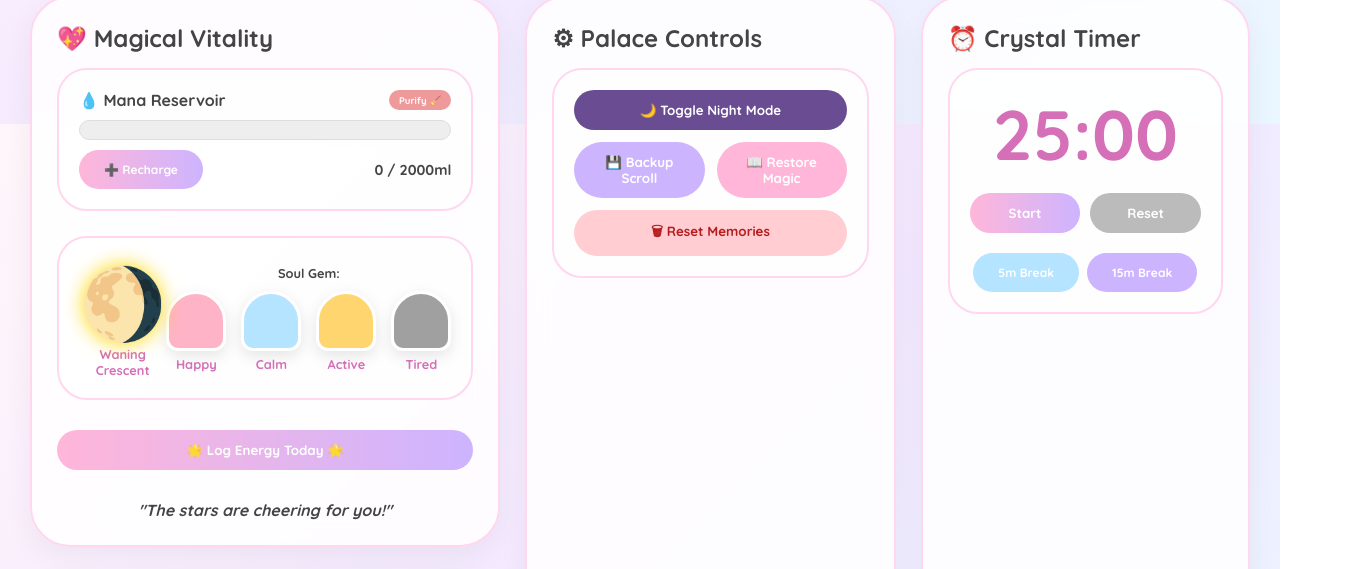
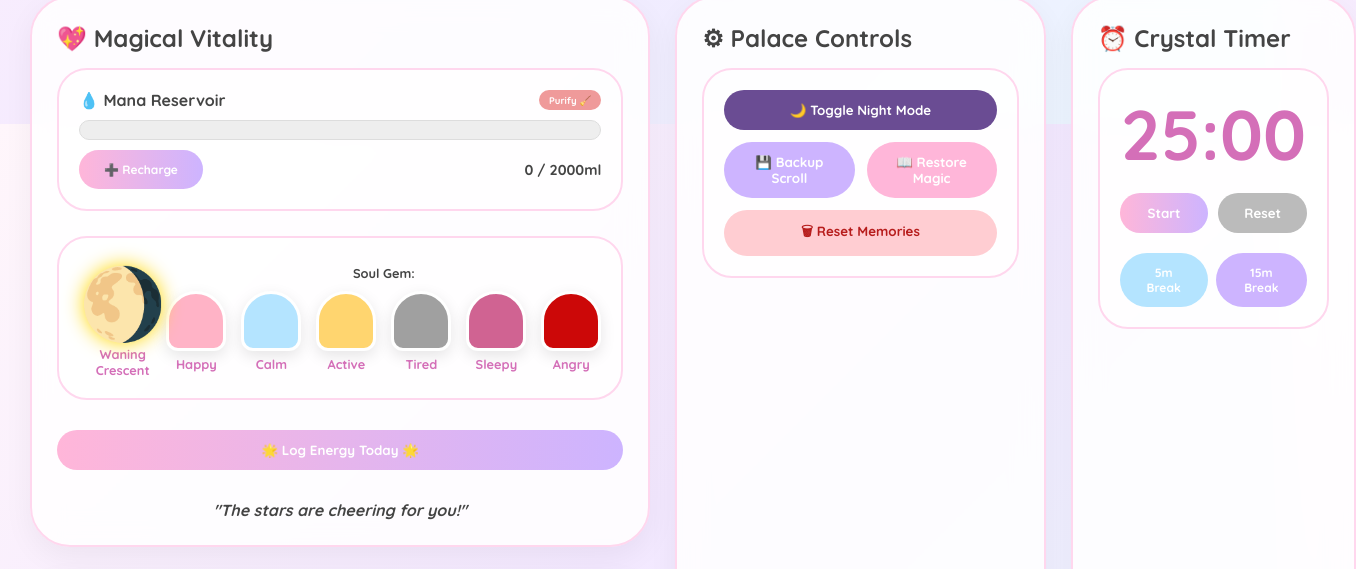
Before and after one commit to ihnaa/lifeos2, a plain HTML site: page index.html in a window 1280 px wide. Shown: the part 676-1245 px from the top of the page, 1356 px wide, since content can reach past the window. Drawn offline with Linux system fonts and the light colour scheme.

Commit message:
Update index.html

```diff
--- a/index.html
+++ b/index.html
@@ -811,7 +811,33 @@
                                 </span>
 
                             </div>
-
+                               <div class="gem-unit">
+
+                                <div
+                                    class="gem"
+                                    style="background:#D06392;"
+                                    onclick="setMood(this, 'Sleepy')">
+                                </div>
+
+                                <span>
+                                    Sleepy
+                                </span>
+
+                            </div>
+
+                               <div class="gem-unit">
+
+                                <div
+                                    class="gem"
+                                    style="background:#CC0808;"
+                                    onclick="setMood(this, 'Angry')">
+                                </div>
+
+                                <span>
+                                    Angry
+                                </span>
+
+                            </div>
                         </div>
 
                     </div>
```
